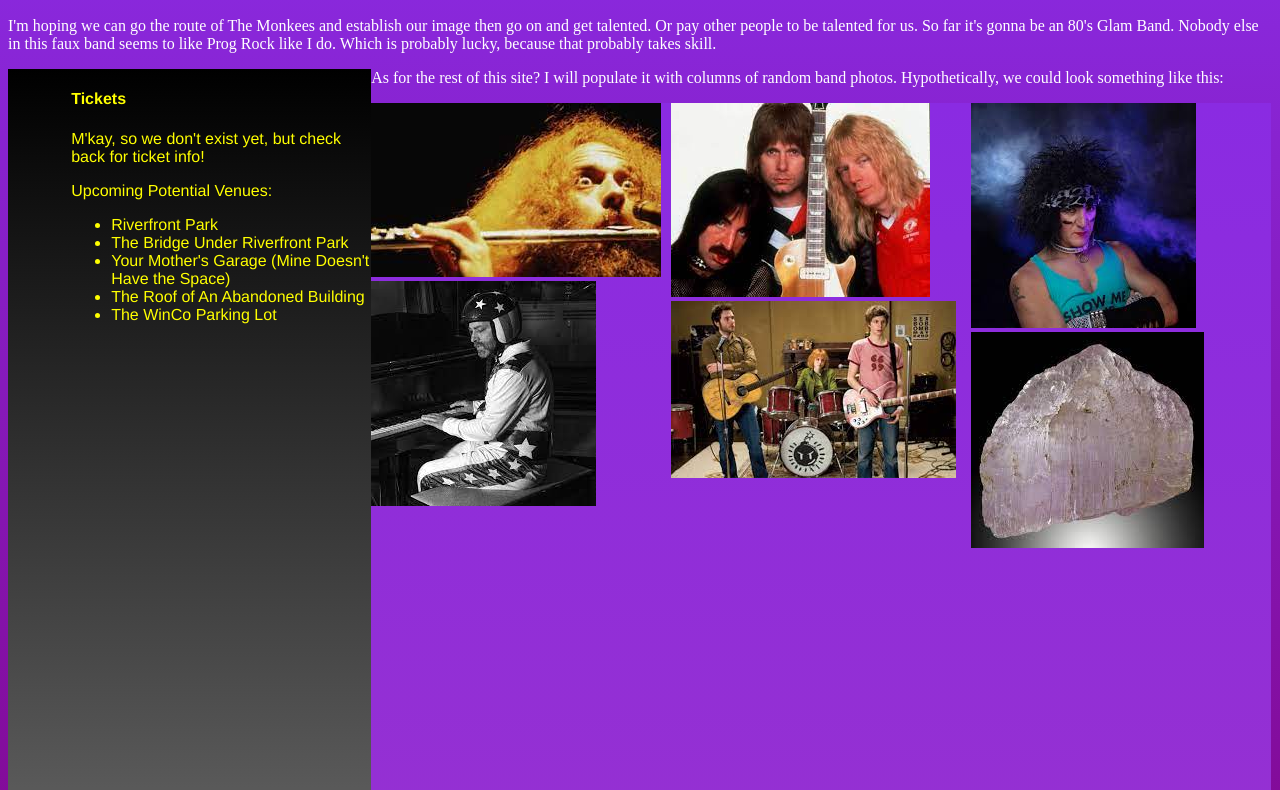
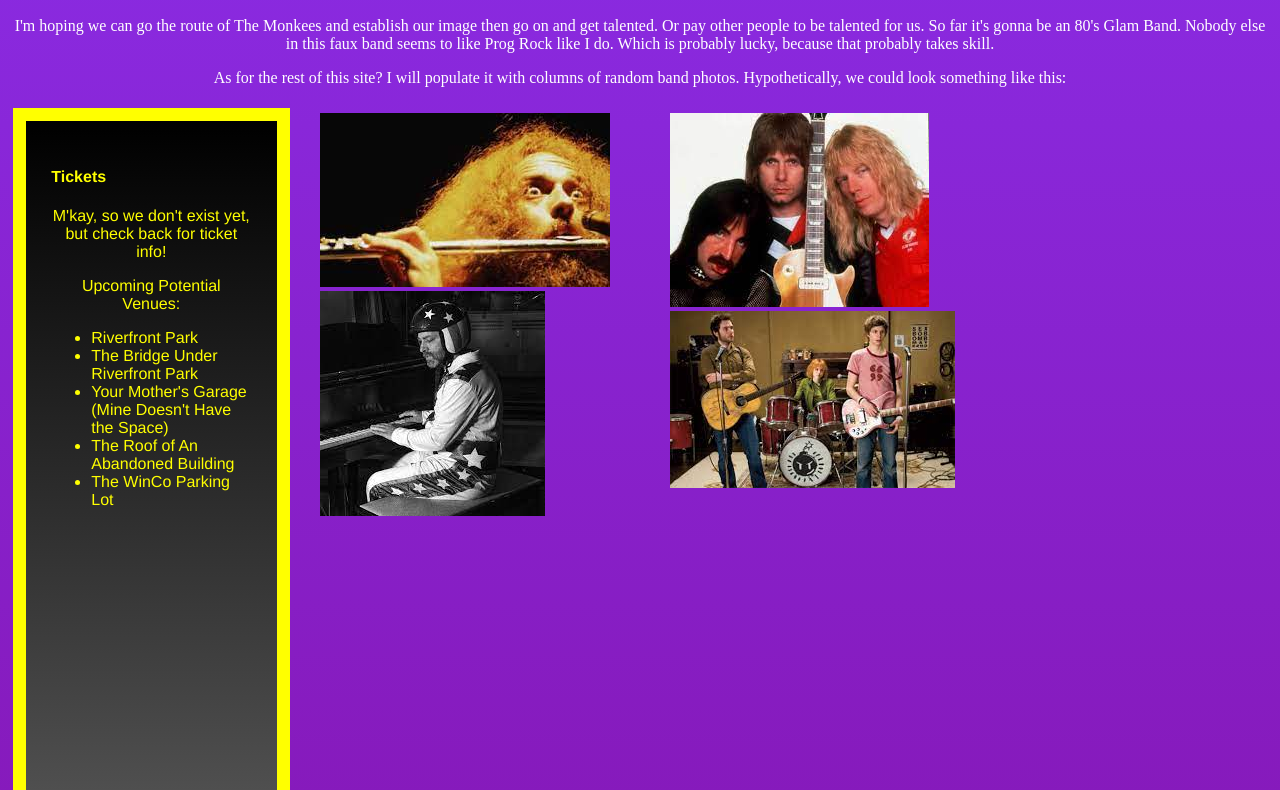
Before and after one commit to JuliaC652/band-site, a plain HTML site: page index.html in a window 1280 px wide. Shown: the part 84-874 px from the top of the page. Drawn offline with Linux system fonts and the light colour scheme.

Commit message:
Add border to sidebar and cleanup picture margins.

```diff
--- a/css/styles.css
+++ b/css/styles.css
@@ -1,28 +1,36 @@
 body {
   background: linear-gradient(blueviolet, purple);
   color: white
+}
+
+p{
+  text-align: center;
 }
 
 .frilly {
   text-align: center;
   font-weight: bolder;
   font-size: xx-large;
+  color:blanchedalmond;
 }
 
 .tickets {
-  width: 300px;
+  width: 200px;
   float: left;
   background: linear-gradient(black,gray);
   color: yellow;
-  padding-left: 5%;
+  padding: 2%;
   height: 1034px;
   font-family:'Franklin Gothic Medium', 'Arial Narrow', Arial, sans-serif;
   text-align: left;
+  border: 13px solid yellow;
+  margin: 5px;
 }
 
 .column {
   float: left;
   width: 300px;
-  background: repeating-linear-gradient(blueviolet, darkorchid);
   height: 1000px;
-}
+  margin: 2%;
+  margin-top: 10px;
+  }
--- a/index.html
+++ b/index.html
@@ -12,6 +12,7 @@
     to be talented for us. So far it's gonna be an 80's Glam Band. Nobody else in this faux band seems to like Prog Rock like I do.
     Which is probably lucky, because that probably takes skill.
   </p>
+  <p>As for the rest of this site? I will populate it with columns of random band photos. Hypothetically, we could look something like this:</p>
 
   <div class="tickets">
     <h4>Tickets</h4>
@@ -26,7 +27,6 @@
     </ul>
   </div>
 
-  <p>As for the rest of this site? I will populate it with columns of random band photos. Hypothetically, we could look something like this:</p>
   <div class="column">
     <span title="We've already got the crazy eyes."><img src="img/intense-flute.jfif" alt="Concert Flautist"></span>
     <span title="Mr. Benjamin is an inspiration."><img src="img/ben-piano.jfif" alt="H. Jon Benjamin Piano Daredevil"></span>
```
